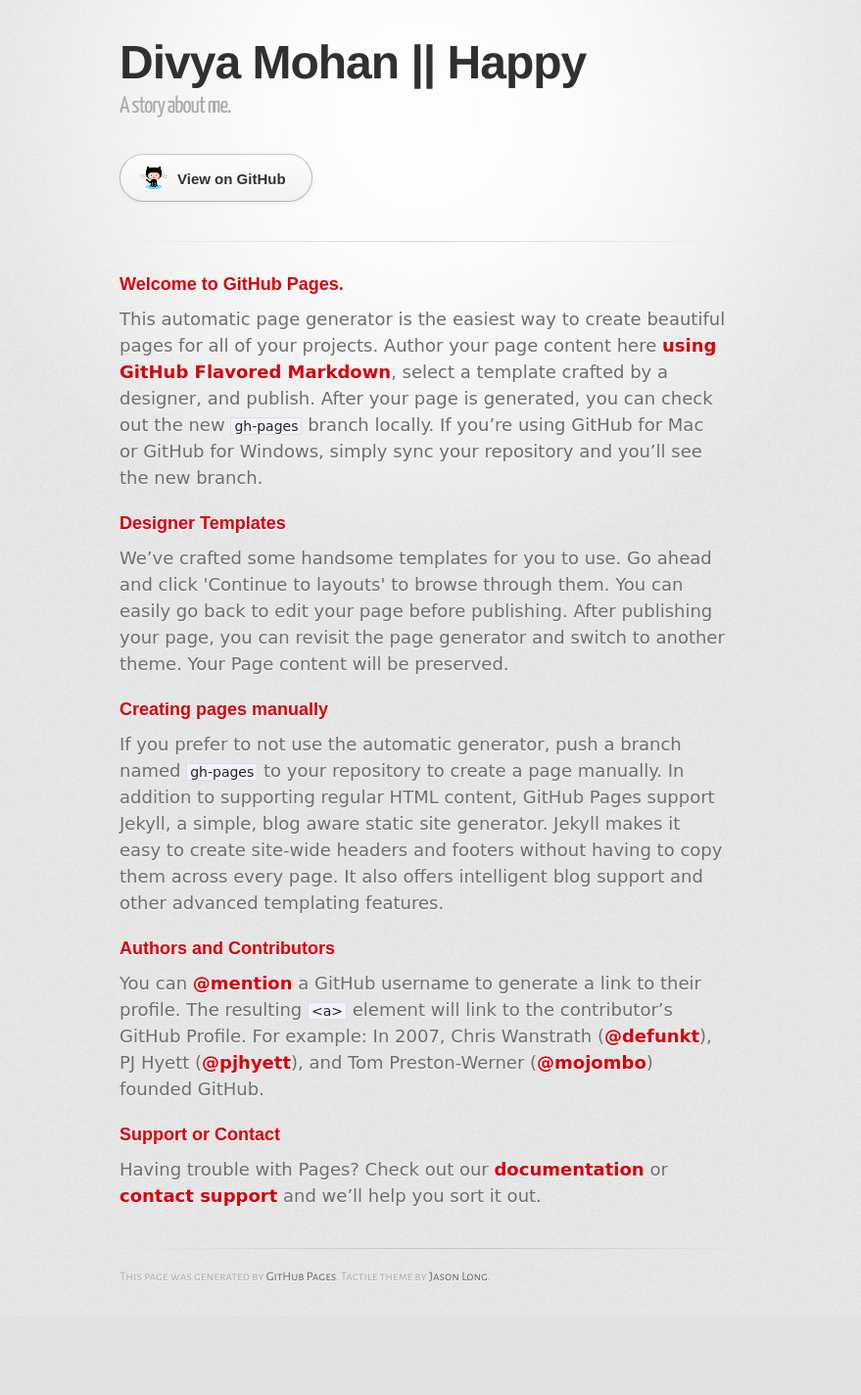
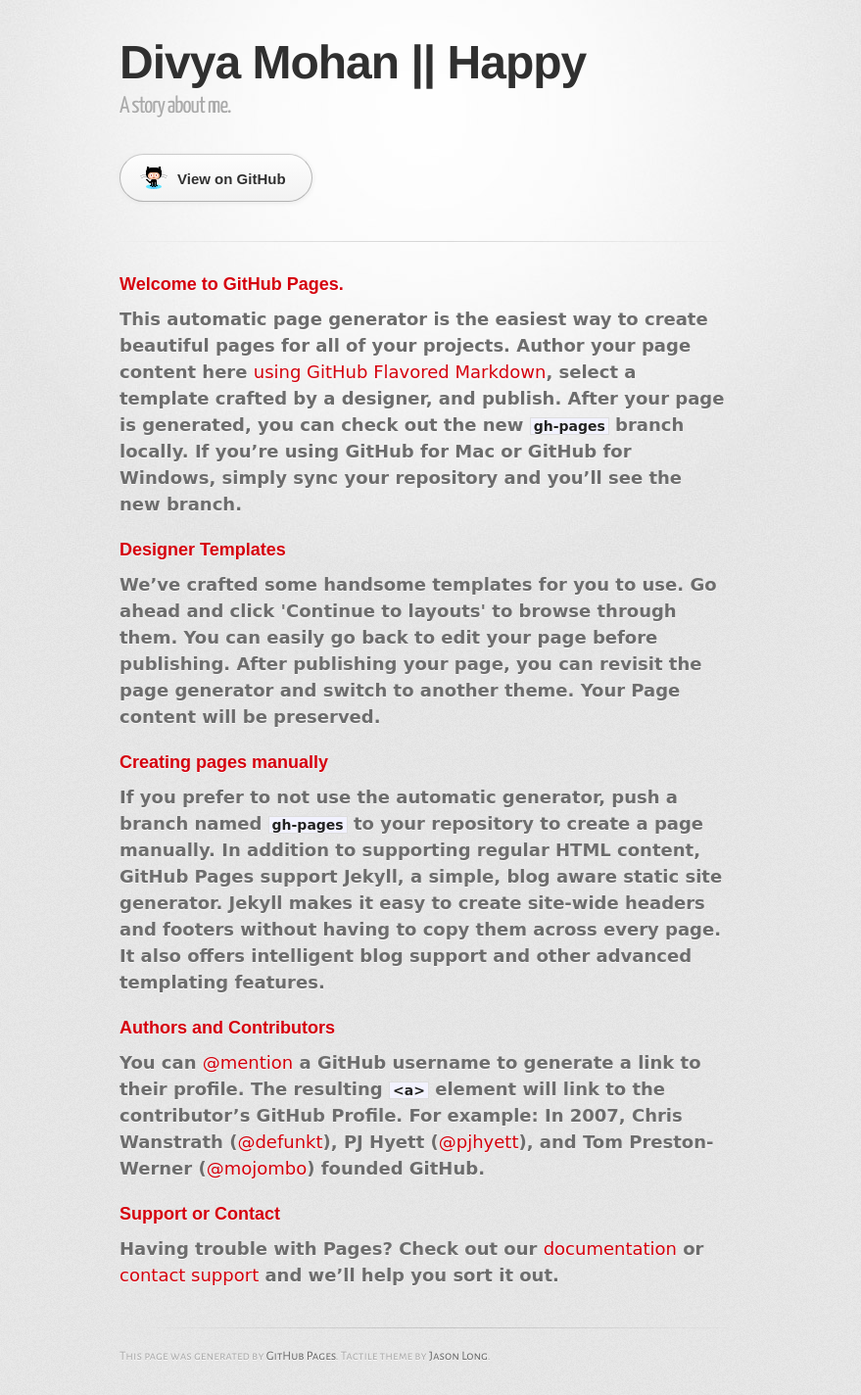
Before and after one commit to VirtualWildhogs/virtualwildhogs.github.io, a PHP site: page / in a window 1280 px wide. Shown: the whole page at 98% size, without its empty margins (208-1087 px from the left). Before the commit the page ends 1309 px from the top, so only its background shows below. Run offline with PHP 8.4, Linux system fonts and the light colour scheme; some web fonts are replaced.

Commit message:
Update stylesheet.css

```diff
--- a/stylesheets/stylesheet.css
+++ b/stylesheets/stylesheet.css
@@ -292,7 +292,7 @@ p {
   font-family: 'Gruppo', cursive;
   font-size: 18px;
   margin-bottom: 20px;
-  font-weight: 500;
+  font-weight: 600;
 }
 
 a {
@@ -300,7 +300,7 @@ a {
 }
 
 p a {
-  font-weight: 600;
+  font-weight: 400;
 }
 
 blockquote {
```
